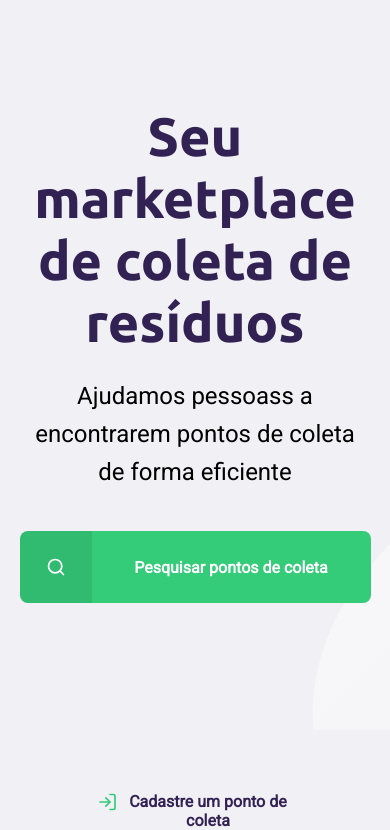
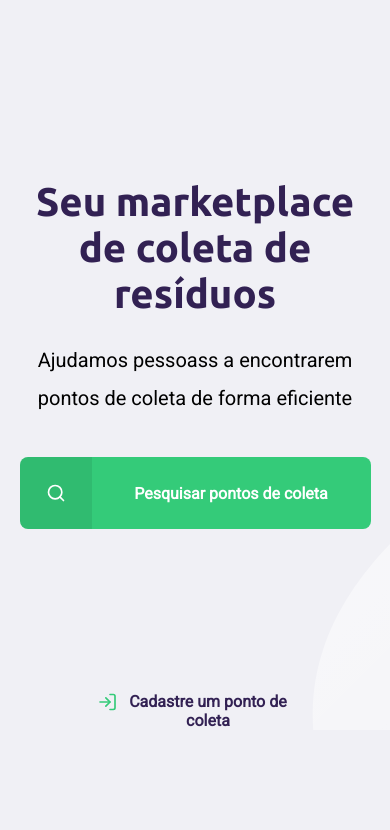
Before and after one commit to Guiiih/Ecoleta, a plain HTML site: page index.html in a window 390 px wide. Shown: the part 114-944 px from the top of the page. After the commit the page ends 844 px from the top, so only its background shows below. Drawn offline with Linux system fonts and the light colour scheme.

Commit message:
Update responsive.css

```diff
--- a/styles/responsive.css
+++ b/styles/responsive.css
@@ -10,7 +10,7 @@
 
     #page-home header a{
         position: absolute;
-        bottom: -100px;
+        bottom: 0;
 
         left: 50%;
         transform: translateX(-50%);
@@ -88,6 +88,10 @@
     }
 
     #page-home main h1{
+        font-size: 40px;
+    }
 
+    #page-home main p{
+        font-size: 20px;
     }
 }
```
